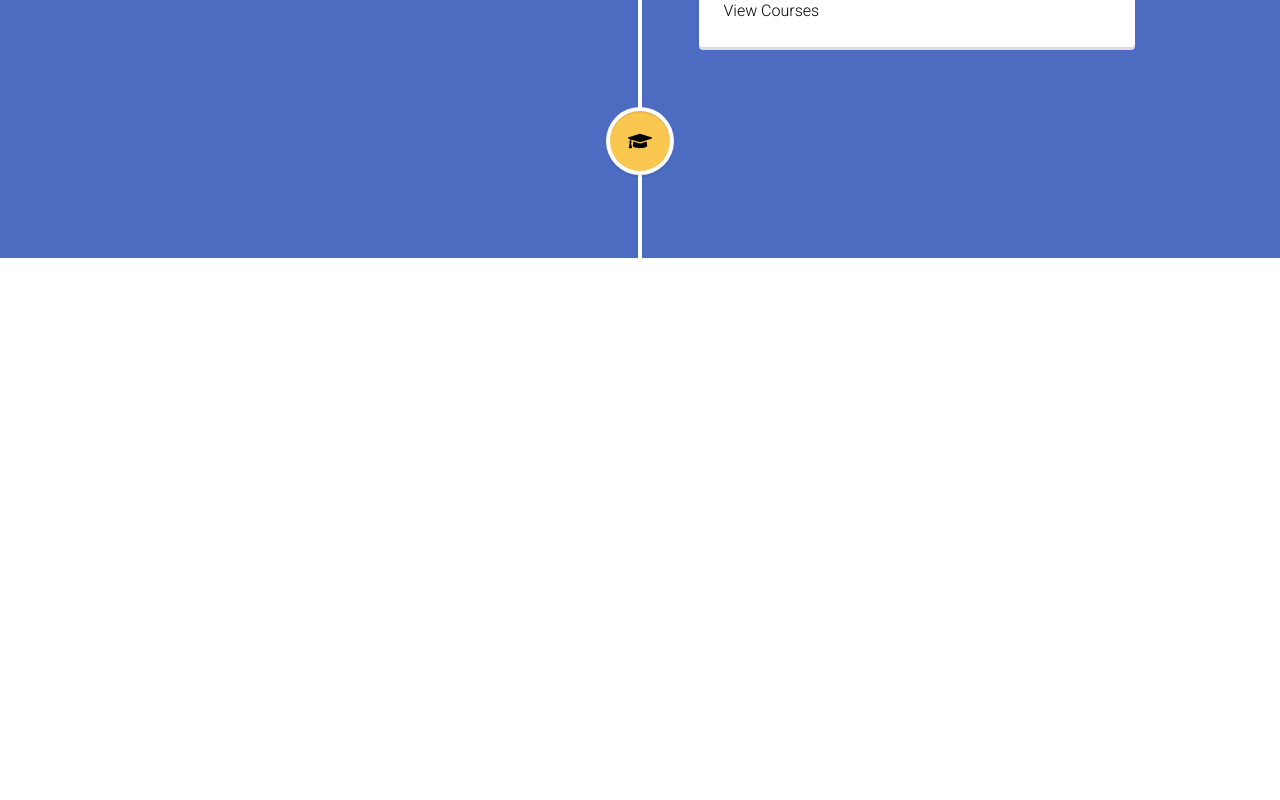
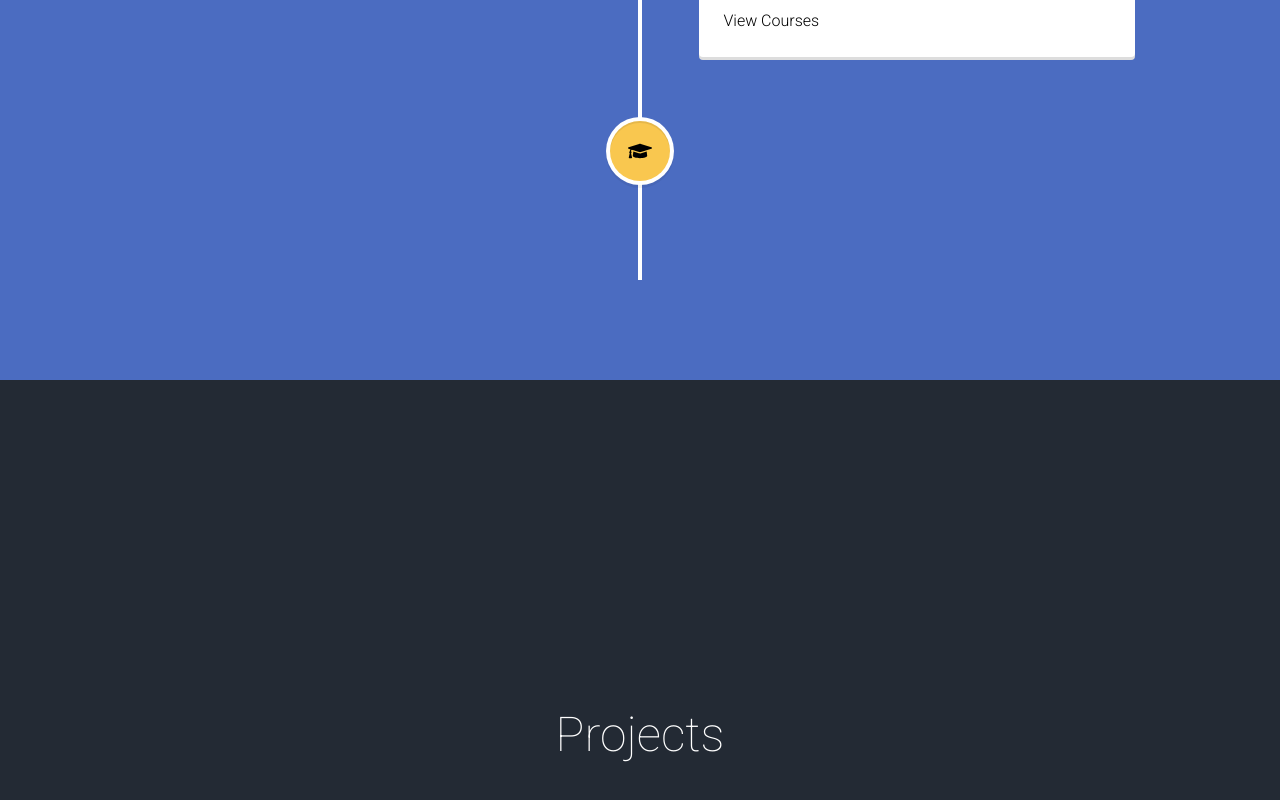
Before and after one commit to municola/homepage, a React (Create React App) app: page / in a window 1280 px wide. Shown: the part 1522-2322 px from the top of the page. Before the commit the page ends 1792 px from the top, so only its background shows below. Built offline with nearby package versions, Linux system fonts and the light colour scheme.

Commit message:
project site

```diff
--- a/src/components/EducationSection/EducationElements.js
+++ b/src/components/EducationSection/EducationElements.js
@@ -1,7 +1,6 @@
 import styled from 'styled-components'
 
 export const EducationContainer = styled.div`
-    height: 900px;
     background-color: #4b6cc1;
 
 `
@@ -10,6 +9,7 @@ export const EducationWrapper = styled.div`
     width: 100%;
     margin: auto;
     padding-top: 100px;
+    padding-bottom: 100px;
     justify-content: center;
 
 `
--- a/src/components/HeroSection/HeroElements.js
+++ b/src/components/HeroSection/HeroElements.js
@@ -1,12 +1,11 @@
 import styled from 'styled-components'
 
 export const HeroContainer = styled.div`
-    background: '0c0c0c';
+    height: 810px;
     display: flex;
     justify-content: center;
     align-items: center;
     padding: 0 30px;
-    height: 800px;
     position: relative;
     z-index: 1;
 `
--- /dev/null
+++ b/src/components/ProjectSection/ProjectElements.js
@@ -0,0 +1,21 @@
+import styled from 'styled-components'
+
+export const ProjectContainer = styled.div`
+    height: 810px;
+    background: #232a34;;
+    display: flex;
+    justify-content: center;
+    align-items: center;
+    padding: 0 30px;
+    position: relative;
+    z-index: 1;
+`
+
+export const ProjectH1 = styled.h1`
+    color: #fff;
+    text-align: center;
+    padding: 0 24px;
+    font-size: 3rem;
+    font-weight: 100;
+    margin-bottom: 100px;
+`
--- /dev/null
+++ b/src/components/ProjectSection/index.js
@@ -0,0 +1,12 @@
+import React from 'react'
+import { ProjectContainer, ProjectH1 } from './ProjectElements'
+
+const ProjectSection = () => {
+    return (
+        <ProjectContainer>
+            <ProjectH1>Projects</ProjectH1>
+        </ProjectContainer>
+    )
+}
+
+export default ProjectSection
--- a/src/pages/index.js
+++ b/src/pages/index.js
@@ -2,6 +2,7 @@ import React, {useState} from 'react'
 import EducationSection from '../components/EducationSection';
 import HeroSection from '../components/HeroSection';
 import Navbar from "../components/Navbar/Index";
+import ProjectSection from '../components/ProjectSection';
 import Sidebar from "../components/Sidebar";
 
 
@@ -18,6 +19,7 @@ const Home = () => {
             <Navbar toggle={toggle}/>
             <HeroSection />
             <EducationSection />
+            <ProjectSection />
         </>
     )
 }
```
